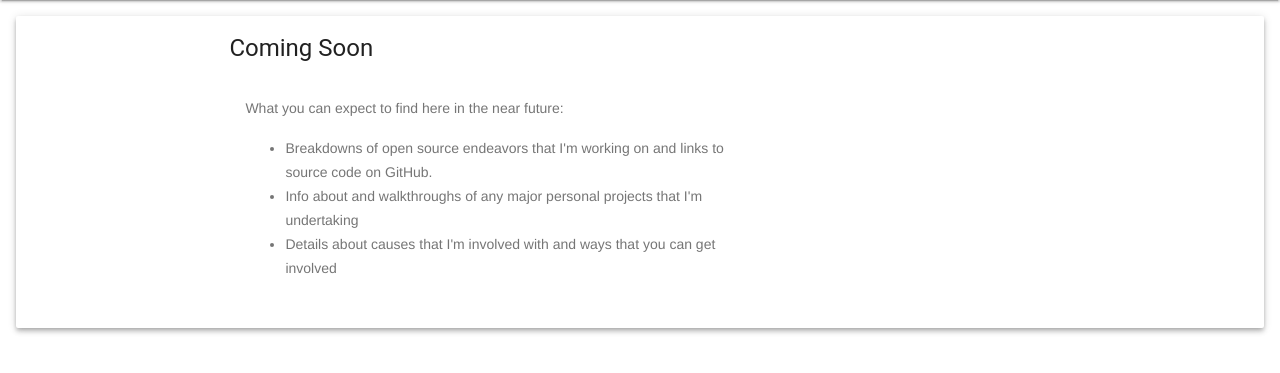
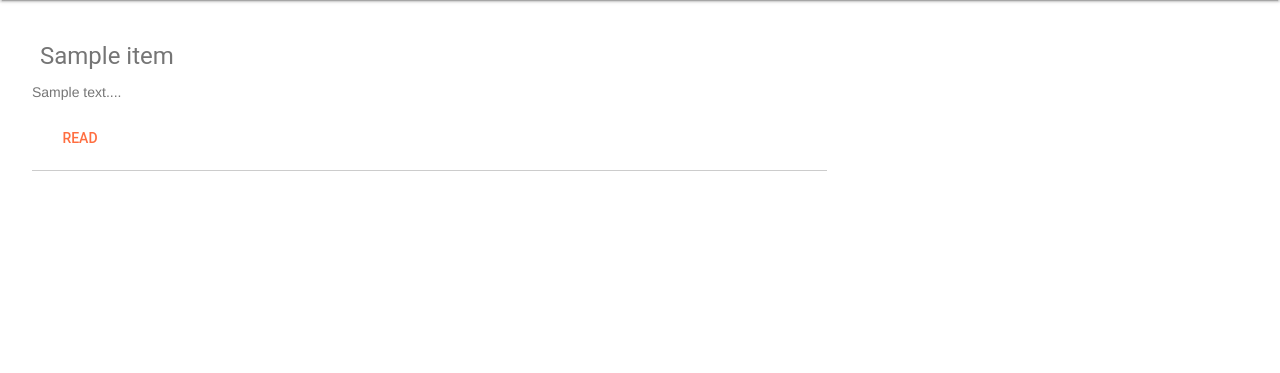
Before and after one commit to cjohnhanson/codyjhanson.com, a Flask app: page /projects in a window 1280 px wide. Shown: the part 64-437 px from the top of the page. Run offline with Flask 2, Linux system fonts and the light colour scheme; a database or web service that is not in the repository returns one stand-in record (values such as "Sample title"); parts of the project's set-up code (start-up, migrations or seed data) failed here and were passed over; some libraries are stand-ins or nearby versions.

Commit message:
Adding project rendering

```diff
--- a/app/templates/blog.html
+++ b/app/templates/blog.html
@@ -9,7 +9,7 @@
 	<h3 class="mdl-cell mdl-cell--12-col mdl-typography--headline">{{ post['title'] }}</h3>
           <p>{{ post['preview_text'] }}</p>
 	  <a class="mdl-button mdl-button--accent mdl-js-button mdl-js-ripple-effect" href="blog/{{ post['uid'] }}">Read</a>
-	  <hr>
+	  <hr>d
 	</div>
 	{% endfor %}
 	{% else %}
--- a/app/templates/post.html
+++ b/app/templates/post.html
@@ -4,8 +4,6 @@
     <div class="mdl-cell mdl-cell--12-col mdl-card mdl-shadow--4dp">
       <div class="mdl-grid portfolio-copy">
 	<div class="mdl-cell--12-col">
-          <h3 class="mdl-typography--headline">{{ title }}</h3>
-	  <p> {{ date }}</p>
         <div class="mdl-card__supporting-text no-padding ">
 	  <p> {{ content | safe }} </p>
         </div>
--- a/app/templates/projects.html
+++ b/app/templates/projects.html
@@ -2,22 +2,15 @@
 {% block container %}
   <div class="mdl-grid portfolio-max-width">
     {% if projects %}
-        {% for project in projects %}
-    <div class="mdl-card mdl-shadow--2dp" style="margin:3px;">
-      <div class="mdl-card__title mdl-card--expand">
-        <h2 class="mdl-card__title-text">{{ project['title'] }}</h2>
-      </div>
-          <div class="mdl-card__supporting-text">
-            {{ project['preview_text'] }}
-          </div>
-          <div class="mdl-card__actions mdl-card--border">
-            <a class="mdl-button mdl-button--accent mdl-js-button mdl-js-ripple-effect" href="projects/{{ project['uid'] }}">
-              See more
-            </a>
-          </div>
+    {% for project in projects %}
+    <div class="mdl-cell mdl-cell--8-col mdl-card__supporting-text no-padding ">
+        <h3 class="mdl-cell mdl-cell--12-col mdl-typography--headline">{{ project['title'] }}</h3>
+        <p>{{ project['preview_text'] }}</p>
+        <a class="mdl-button mdl-button--accent mdl-js-button mdl-js-ripple-effect" href="projects/{{ project['uid'] }}">Read</a>
+        <hr>
         </div>
-        {% endfor %}
-        {% else %}
+    {% endfor %}
+    {% else %}
     <div class="mdl-cell mdl-cell--12-col mdl-card mdl-shadow--4dp">
       <div class="mdl-grid portfolio-copy">
           <h3 class="mdl-cell mdl-cell--12-col mdl-typography--headline">Coming Soon</h3>
--- a/app/views.py
+++ b/app/views.py
@@ -1,15 +1,16 @@
 from flask import render_template, abort
 from app import app
 import pymongo
-#db = pymongo.MongoClient().get_database('codyjhanson')
-#with open("pwd.txt") as pwdfile:
-#    app.logger.info("Successfully opened pwdfile")
-#    db.authenticate("cody", pwdfile.read().strip())
-#    app.logger.info("Finished authentication")
-#    pwdfile.close()
-#print("Unable to connect to posts database")
-#posts = db.get_collection("posts")
-#app.logger.info("Got posts")
+
+db = pymongo.MongoClient().get_database('codyjhanson')
+with open("pwd.txt") as pwdfile:
+    app.logger.info("Successfully opened pwdfile")
+    db.authenticate("cody", pwdfile.read().strip())
+    app.logger.info("Finished authentication")
+    pwdfile.close()
+posts = db.get_collection("posts")
+project_posts = db.get_collection("projects")
+app.logger.info("Got posts")
 
 def preview_text(text):
     try:
@@ -42,7 +43,18 @@ def blog():
 @app.route('/projects')
 @app.route('/projects.html')
 def projects():
-    return render_template('projects.html')
+    projects = []
+    try:
+        cursor = project_posts.find({})
+        for project in cursor:
+            project_dict = {}
+            project_dict['uid'] = project['uid']
+            project_dict['preview_text'] = preview_text(project['content'])
+            project_dict['title'] = project['title']
+            projects.append(project_dict)
+    except:
+        pass
+    return render_template('projects.html', projects=projects)
 
 @app.route('/contact')
 @app.route('/contact.html')
@@ -54,8 +66,8 @@ def blogpost(post=None):
     document = posts.find_one({'uid' : post})
     return render_template('post.html',content=document['content'])
 
-@app.route('/projects/project')
+@app.route('/projects/<project>')
 def project(project=None):
-    document = projects.find_one({'uid' : project})
+    document = project_posts.find_one({'uid' : project})
     return render_template('post.html', title=document['title'],
                            date=document['date'], content=document['content'])
```
Also changed, not shown: app/manage_posts.py (+8 -7 lines).
